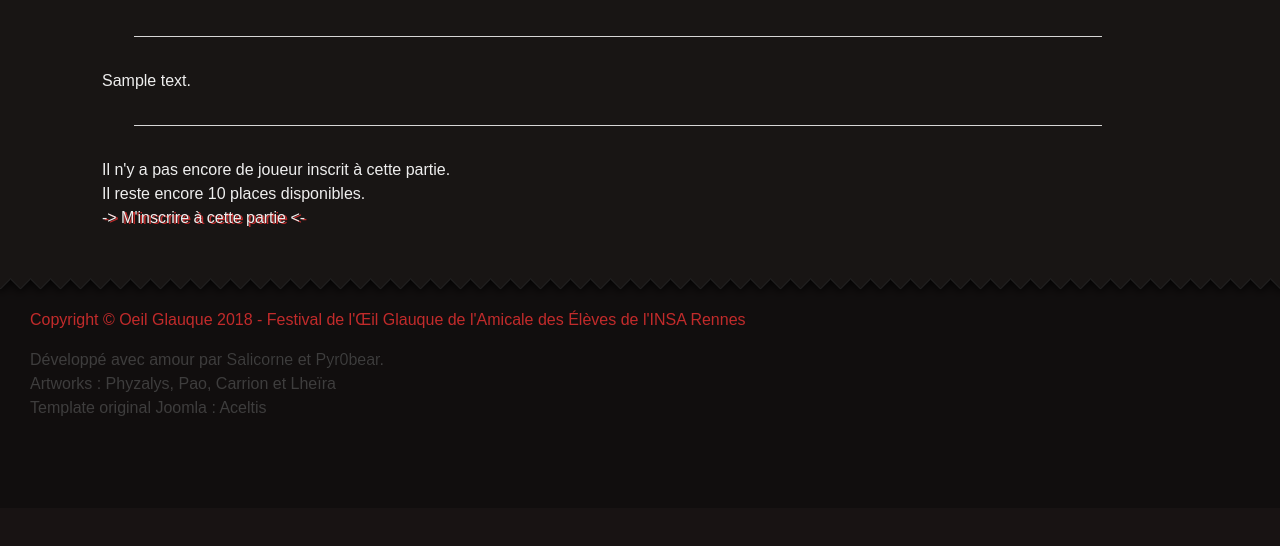
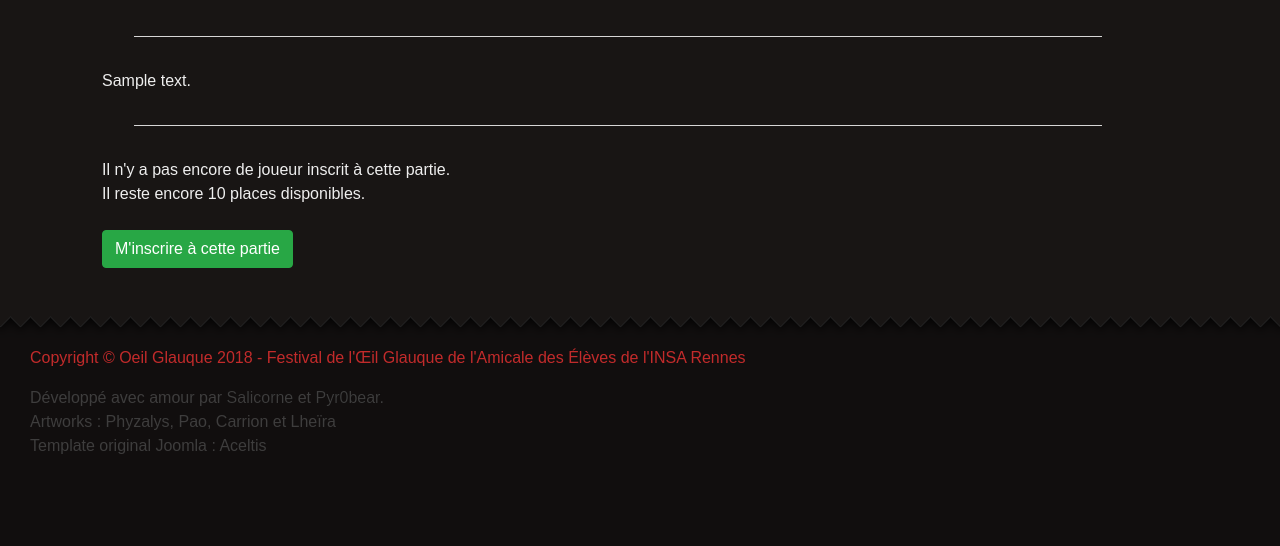
Before and after one commit to OeilGlauque/oeilglauque.fr, a Symfony app: template templates/oeilglauque/showGame.html.twig in a window 1280 px wide. Shown: the part 882-1428 px from the top of the page. Before the commit the page ends 1298 px from the top, so only its background shows below. Run offline with Twig, Linux system fonts and the light colour scheme; the template is opened without the code that fills it: most values are stand-ins (such as "Sample title", 1, 10 or a date in 2020); some libraries are stand-ins or nearby versions; some web fonts are replaced.

Commit message:
Replaced (un)registration links with buttons

```diff
--- a/public/css/oeilglauque.css
+++ b/public/css/oeilglauque.css
@@ -291,3 +291,7 @@ hr {
     width: 90%;
     margin: 2em;
 }
+
+.btn {
+    text-shadow: none;
+}
--- a/templates/oeilglauque/showGame.html.twig
+++ b/templates/oeilglauque/showGame.html.twig
@@ -32,15 +32,15 @@
             {% endif %}
             <br />
             {% if registered %}
-            <a href="{{ path('unregisterGame', {'id': game.getId()}) }}">-&gt; Me désinscrire de cette partie &lt;-</a>
+            <br /><a href="{{ path('unregisterGame', {'id': game.getId()}) }}" class="btn btn-warning">Me désinscrire de cette partie</a>
             {% else %}
-            <a href="{{ path('registerGame', {'id': game.getId()}) }}">-&gt; M'inscrire à cette partie &lt;-</a>
+            <br /><a href="{{ path('registerGame', {'id': game.getId()}) }}" class="btn btn-success">M'inscrire à cette partie</a>
             {% endif %}
         </p>
         {% else %}
         {# plus de place #}
             {% if registered %}
-            <a href="{{ path('unregisterGame', {'id': game.getId()}) }}">-&gt; Me désinscrire de cette partie &lt;-</a>
+            <br /><a href="{{ path('unregisterGame', {'id': game.getId()}) }}" class="btn btn-warning">Me désinscrire de cette partie</a>
             {% else %}
             <p>Malheureusement, il n'y a plus de place disponible...
                 {% if game.getForceOnlineSeats() == false %}
```
